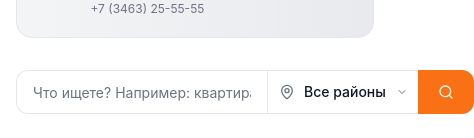
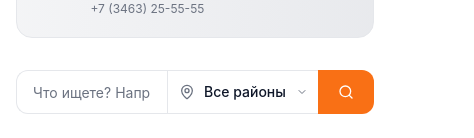
Before and after one commit to marugawork/tyumen-hub-classifieds, a React (Vite) app: page /search in a window 390 px wide. Shown: the part 159-297 px from the top of the page, 474 px wide, since content can reach past the window. Built offline with nearby package versions, Linux system fonts and the light colour scheme; the HTML template or start-up script is replaced by a standard one.

Commit message:
Changes
Co-authored-by: marugawork <263917710+marugawork@users.noreply.github.com>

```diff
--- a/src/components/SearchBar.tsx
+++ b/src/components/SearchBar.tsx
@@ -64,7 +64,7 @@ export default function SearchBar({ initialQuery = "", compact = false }: Search
         placeholder="Что ищете? Например: квартира, iPhone, автомобиль..."
         value={searchQuery}
         onChange={e => setSearchQuery(e.target.value)}
-        className={`flex-1 ${h} px-4 md:px-6 ${rounded} border border-r-0 border-input bg-card ${textSize} text-foreground placeholder:text-muted-foreground focus:outline-none focus:ring-2 focus:ring-accent/20 focus:border-accent transition-all`}
+        className={`flex-1 min-w-0 ${h} px-4 md:px-6 ${rounded} border border-r-0 border-input bg-card ${textSize} text-foreground placeholder:text-muted-foreground focus:outline-none focus:ring-2 focus:ring-accent/20 focus:border-accent transition-all`}
       />
       <div className={`relative ${h} shrink-0`}>
         <MapPin className="w-4 h-4 text-muted-foreground absolute left-3 top-1/2 -translate-y-1/2 pointer-events-none" />
```
